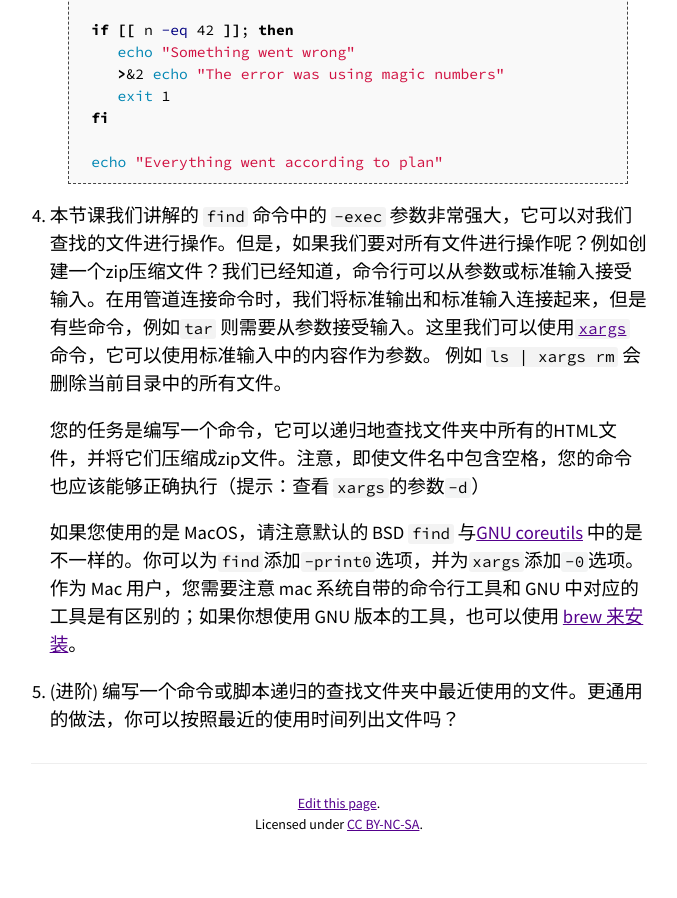
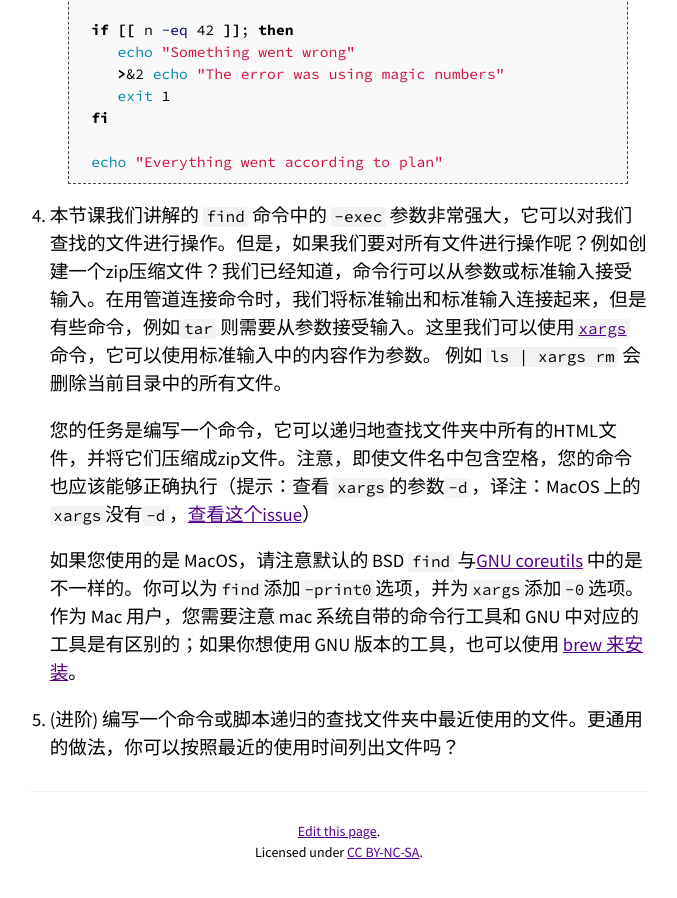
Before and after one commit to missing-semester-cn/missing-semester-cn.github.io, a Jekyll site: the page built from _2020/shell-tools.md, in a window 1280 px wide and 900 px high, scrolled down 10054 px. Shown: the whole window, without its empty margins (301-978 px from the left). Built offline with Jekyll 4.4.1, drawn with Linux system fonts in a browser that asks for light colours; before the commit the page ends 10926 px from its top, so only the background shows below that.

Commit message:
add notes for BSD xargs

```diff
--- a/_2020/shell-tools.md
+++ b/_2020/shell-tools.md
@@ -351,7 +351,7 @@ ls -lath --color=auto
 4. 本节课我们讲解的 `find` 命令中的 `-exec` 参数非常强大，它可以对我们查找的文件进行操作。但是，如果我们要对所有文件进行操作呢？例如创建一个zip压缩文件？我们已经知道，命令行可以从参数或标准输入接受输入。在用管道连接命令时，我们将标准输出和标准输入连接起来，但是有些命令，例如`tar` 则需要从参数接受输入。这里我们可以使用[`xargs`](https://man7.org/linux/man-pages/man1/xargs.1.html) 命令，它可以使用标准输入中的内容作为参数。
    例如 `ls | xargs rm` 会删除当前目录中的所有文件。
 
-    您的任务是编写一个命令，它可以递归地查找文件夹中所有的HTML文件，并将它们压缩成zip文件。注意，即使文件名中包含空格，您的命令也应该能够正确执行（提示：查看 `xargs`的参数`-d`）
+    您的任务是编写一个命令，它可以递归地查找文件夹中所有的HTML文件，并将它们压缩成zip文件。注意，即使文件名中包含空格，您的命令也应该能够正确执行（提示：查看 `xargs`的参数`-d`，译注：MacOS 上的 `xargs`没有`-d`，[查看这个issue](https://github.com/missing-semester/missing-semester/issues/93)）
 
     {% comment %}
     find . -type f -name "*.html" | xargs -d '\n'  tar -cvzf archive.tar.gz
```
